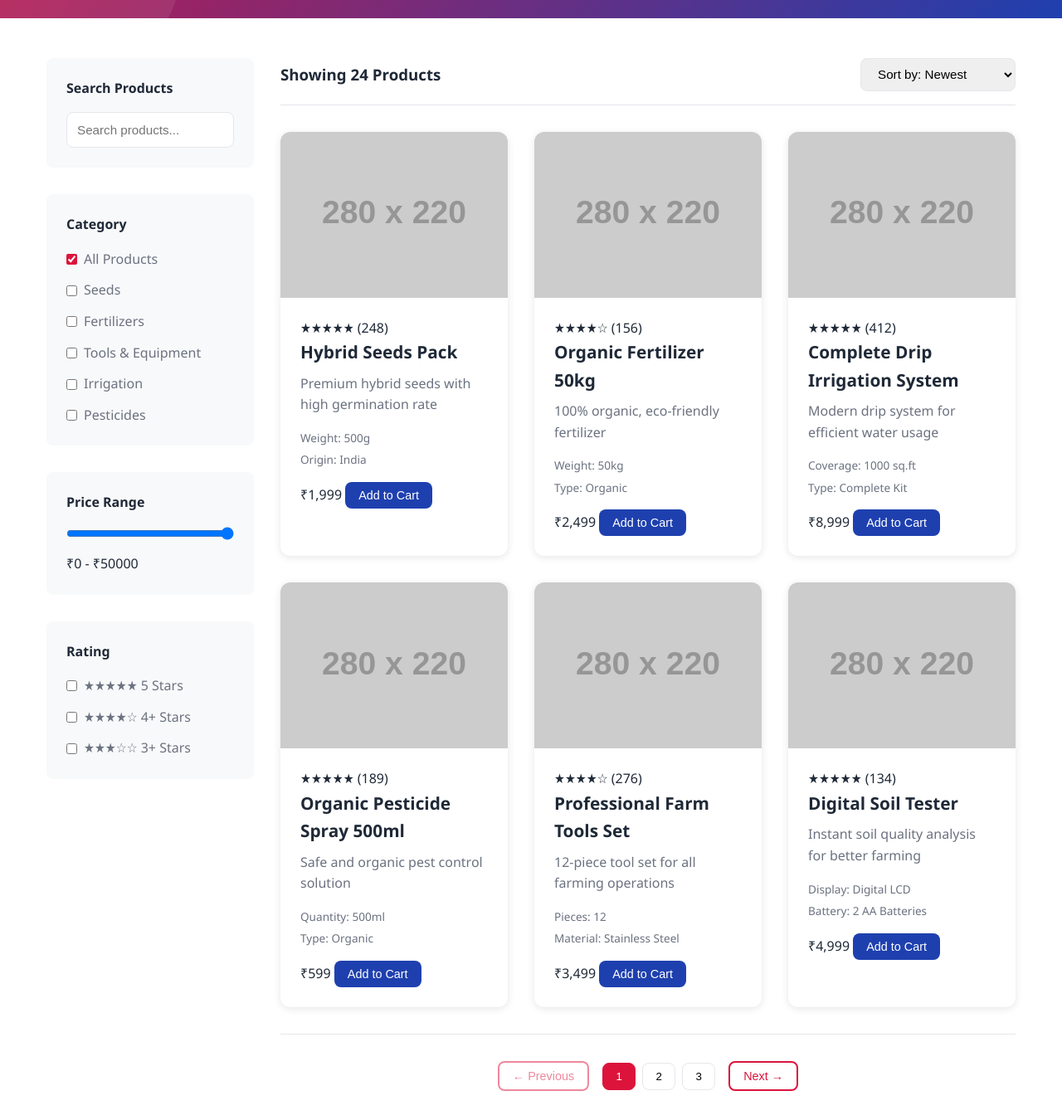
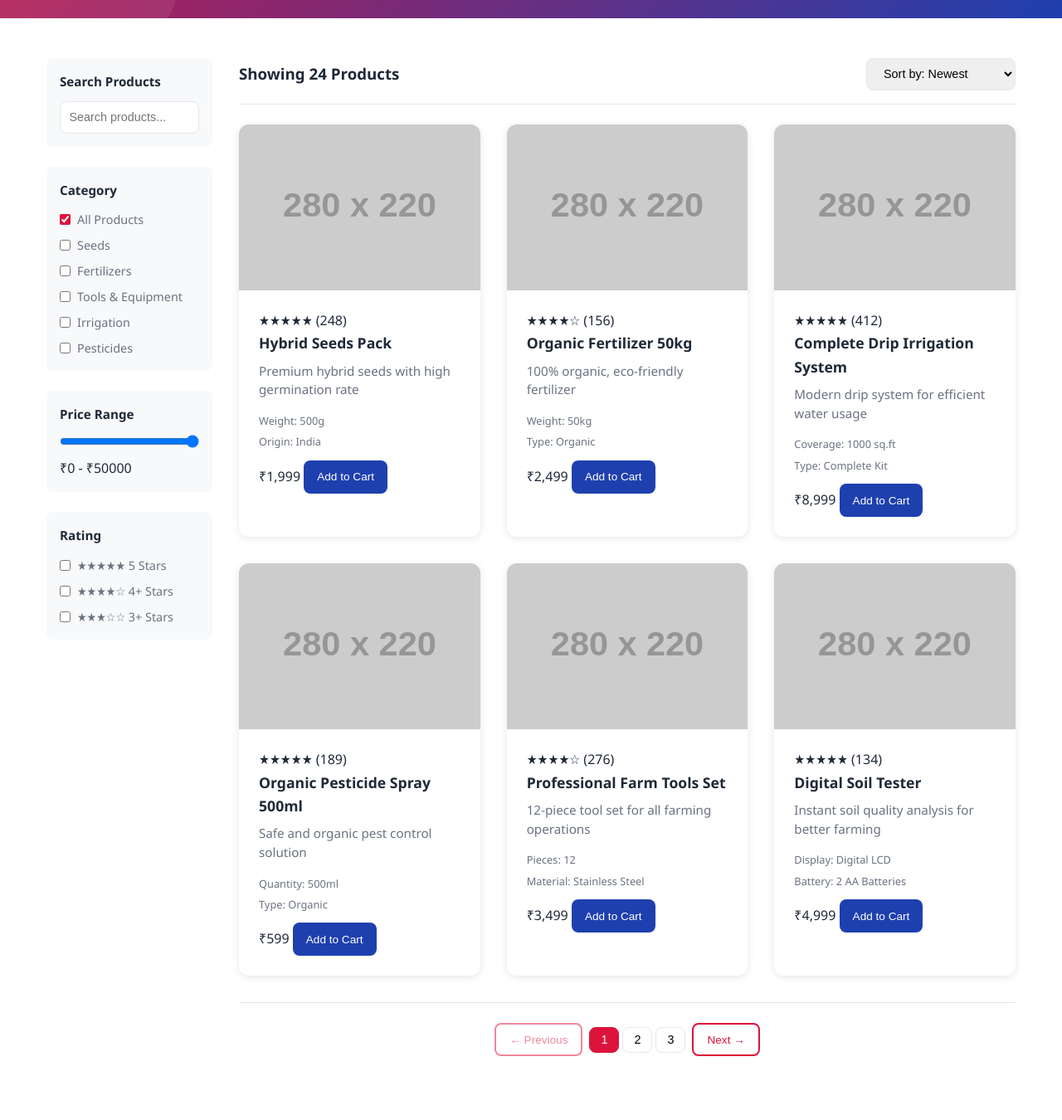
Before and after one commit to dev63537/Agro-centers, a plain HTML site: page pages/products.html in a window 1280 px wide. Shown: the part 578-1928 px from the top of the page at 83% size. Drawn offline with Linux system fonts and the light colour scheme; placeholder pictures from the web are drawn by us.

Commit message:
changeing ui for phone

```diff
--- a/assets/css/products.css
+++ b/assets/css/products.css
@@ -3,39 +3,39 @@
    ============================================ */
 
 .products-section {
-    padding: 3rem 1rem;
+    padding: 2rem 1rem;
     min-height: 70vh;
 }
 
 .products-layout {
     display: grid;
-    grid-template-columns: 250px 1fr;
-    gap: 2rem;
+    grid-template-columns: 1fr;
+    gap: 1.5rem;
 }
 
 /* Sidebar */
 .products-sidebar {
     display: flex;
     flex-direction: column;
-    gap: 2rem;
+    gap: 1.5rem;
 }
 
 .filter-box {
     background-color: var(--light-bg);
-    padding: 1.5rem;
+    padding: 1rem;
     border-radius: var(--radius);
 }
 
 .filter-box h3 {
-    margin-bottom: 1rem;
+    margin-bottom: 0.75rem;
     color: var(--dark-text);
-    font-size: 1rem;
+    font-size: 0.95rem;
 }
 
 .filter-options {
     display: flex;
     flex-direction: column;
-    gap: 0.75rem;
+    gap: 0.5rem;
 }
 
 .filter-label {
@@ -45,6 +45,7 @@
     cursor: pointer;
     color: var(--light-text);
     transition: var(--transition);
+    font-size: 0.9rem;
 }
 
 .filter-label:hover {
@@ -58,10 +59,10 @@
 
 .search-input {
     width: 100%;
-    padding: 0.75rem;
+    padding: 0.65rem;
     border: 1px solid var(--border-color);
     border-radius: var(--radius);
-    font-size: 0.95rem;
+    font-size: 0.9rem;
 }
 
 .search-input:focus {
@@ -73,7 +74,7 @@
 .price-range {
     display: flex;
     flex-direction: column;
-    gap: 1rem;
+    gap: 0.75rem;
 }
 
 .price-slider {
@@ -89,9 +90,9 @@
 
 .products-header {
     display: flex;
-    justify-content: space-between;
-    align-items: center;
-    margin-bottom: 2rem;
+    flex-direction: column;
+    gap: 1rem;
+    margin-bottom: 1.5rem;
     padding-bottom: 1rem;
     border-bottom: 1px solid var(--border-color);
 }
@@ -100,14 +101,15 @@
     padding: 0.6rem 1rem;
     border: 1px solid var(--border-color);
     border-radius: var(--radius);
-    font-size: 0.95rem;
+    font-size: 0.9rem;
     cursor: pointer;
+    width: 100%;
 }
 
 .products-grid {
     display: grid;
-    grid-template-columns: repeat(3, 1fr);
-    gap: 2rem;
+    grid-template-columns: 1fr;
+    gap: 1.5rem;
     margin-bottom: 2rem;
 }
 
@@ -115,9 +117,9 @@
     display: flex;
     flex-direction: column;
     gap: 0.3rem;
-    font-size: 0.85rem;
+    font-size: 0.8rem;
     color: var(--light-text);
-    margin-bottom: 1rem;
+    margin-bottom: 0.75rem;
 }
 
 /* Pagination */
@@ -125,24 +127,26 @@
     display: flex;
     justify-content: center;
     align-items: center;
-    gap: 1rem;
-    padding: 2rem;
+    gap: 0.5rem;
+    padding: 1.5rem;
     border-top: 1px solid var(--border-color);
+    flex-wrap: wrap;
 }
 
 .page-numbers {
     display: flex;
-    gap: 0.5rem;
+    gap: 0.25rem;
 }
 
 .page-btn {
-    min-width: 40px;
-    padding: 0.5rem;
+    min-width: 36px;
+    padding: 0.4rem 0.5rem;
     border: 1px solid var(--border-color);
     background-color: white;
     cursor: pointer;
     border-radius: var(--radius);
     transition: var(--transition);
+    font-size: 0.9rem;
 }
 
 .page-btn:hover {
@@ -157,40 +161,42 @@
 }
 
 /* Responsive */
-@media (max-width: 1024px) {
+@media (min-width: 600px) {
+    .products-section {
+        padding: 2.5rem 1rem;
+    }
+
+    .products-layout {
+        grid-template-columns: 1fr;
+        gap: 2rem;
+    }
+
+    .products-grid {
+        grid-template-columns: repeat(2, 1fr);
+        gap: 2rem;
+    }
+
+    .products-header {
+        flex-direction: row;
+        justify-content: space-between;
+        align-items: center;
+    }
+
+    .sort-select {
+        width: auto;
+    }
+}
+
+@media (min-width: 1024px) {
     .products-layout {
         grid-template-columns: 200px 1fr;
     }
 
     .products-grid {
-        grid-template-columns: repeat(2, 1fr);
+        grid-template-columns: repeat(3, 1fr);
+    }
+
+    .products-section {
+        padding: 3rem 1rem;
     }
 }
-
-@media (max-width: 768px) {
-    .products-layout {
-        grid-template-columns: 1fr;
-    }
-
-    .products-sidebar {
-        order: 2;
-    }
-
-    .products-main {
-        order: 1;
-    }
-
-    .products-grid {
-        grid-template-columns: 1fr;
-    }
-
-    .products-header {
-        flex-direction: column;
-        gap: 1rem;
-        align-items: stretch;
-    }
-
-    .sort-select {
-        width: 100%;
-    }
-}
--- a/assets/css/style.css
+++ b/assets/css/style.css
@@ -274,12 +274,14 @@ body {
 
 .btn-sm {
     padding: 0.5rem 1rem;
-    font-size: 0.9rem;
+    font-size: 0.85rem;
+    min-height: 40px;
 }
 
 .btn-lg {
-    padding: 1rem 2rem;
-    font-size: 1.1rem;
+    padding: 0.9rem 1.8rem;
+    font-size: 1rem;
+    min-height: 48px;
 }
 
 .btn:disabled {
@@ -360,7 +362,7 @@ body {
 }
 
 .card-title {
-    font-size: 1.3rem;
+    font-size: 1.1rem;
     margin-bottom: 0.5rem;
     color: var(--dark-text);
 }
@@ -368,6 +370,8 @@ body {
 .card-text {
     color: var(--light-text);
     margin-bottom: 1rem;
+    font-size: 0.95rem;
+    line-height: 1.5;
 }
 
 /* ============================================
@@ -376,7 +380,7 @@ body {
 
 .grid {
     display: grid;
-    gap: 2rem;
+    gap: 1.5rem;
 }
 
 .grid-cols-1 {
@@ -384,15 +388,15 @@ body {
 }
 
 .grid-cols-2 {
-    grid-template-columns: repeat(2, 1fr);
+    grid-template-columns: 1fr;
 }
 
 .grid-cols-3 {
-    grid-template-columns: repeat(3, 1fr);
+    grid-template-columns: 1fr;
 }
 
 .grid-cols-4 {
-    grid-template-columns: repeat(4, 1fr);
+    grid-template-columns: 1fr;
 }
 
 /* ============================================
```
Also changed, not shown: assets/css/pages.css (+18 -13 lines).
